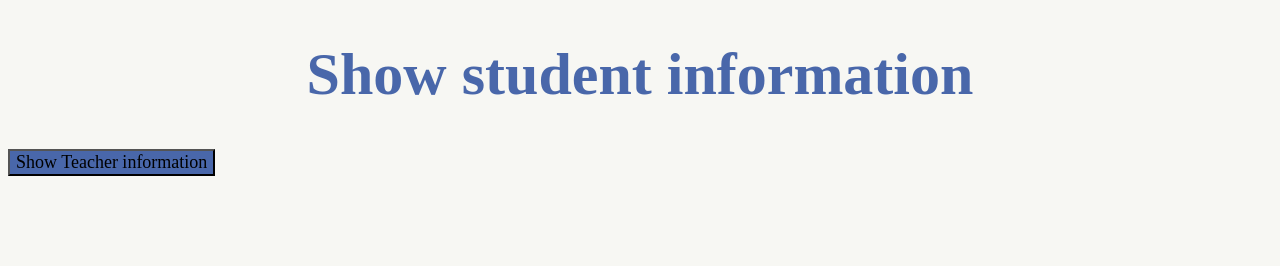
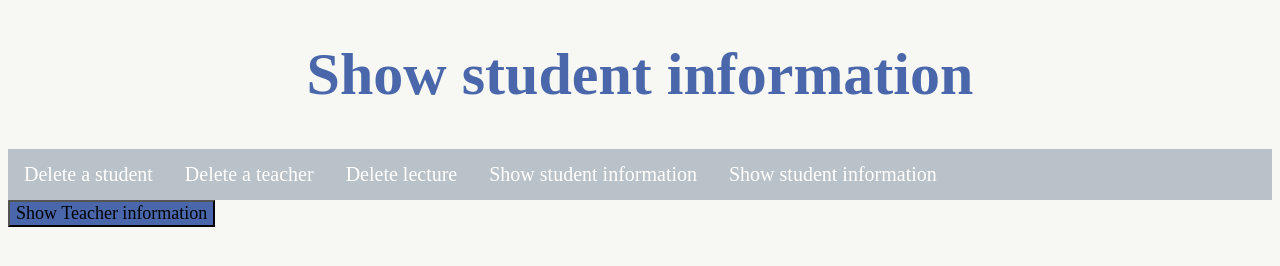
Before and after one commit to Niklas107/Gruppeprojekt-1, a plain HTML site: page Text files/showTeacherInformation.html in a window 1280 px wide. Drawn offline with Linux system fonts and the light colour scheme; a web font is replaced by a local one.

Commit message:
Smidt liste ind i alle htmlerne

```diff
--- a/Text files/showTeacherInformation.html
+++ b/Text files/showTeacherInformation.html
@@ -5,7 +5,16 @@
     <title>Show student information</title>
 </head>
 <body>
-<h1>Show student information</h1><button type ="button" onclick="showTeacherinformation();"> Show Teacher information</button>
+<h1>Show student information</h1>
+<ul>
+    <li><a href="deleteStudent.html">Delete a student</a> </li>
+    <li><a href="deleteTeacher.html">Delete a teacher</a></li>
+    <li><a href="deleteLecture.html">Delete lecture</a></li>
+    <li><a href="showStudentInformation.html">Show student information</a></li>
+    <li><a href="showTeacherInformation.html">Show student information</a></li>
+</ul>
+
+<button type ="button" onclick="showTeacherinformation();"> Show Teacher information</button>
 <script type="text/javascript" src="../Javascript/user.js"></script>
 <script type="text/javascript" src="../Javascript/teacher.js"></script>
 <script type="text/javascript" src="../Javascript/classroom.js"></script>
```
Also changed, not shown: Text files/deleteLecture.html (+9 -0 lines), Text files/deleteStudent.html (+8 -0 lines), Text files/deleteTeacher.html (+8 -0 lines), Text files/showStudentInformation.html (+8 -0 lines).
